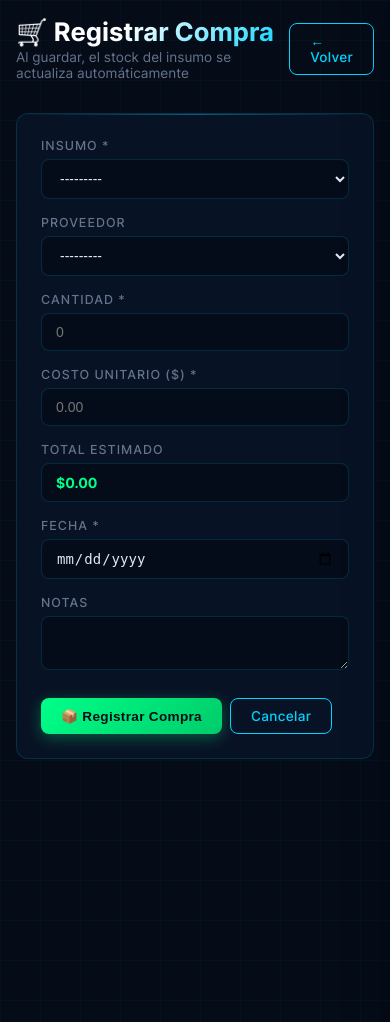
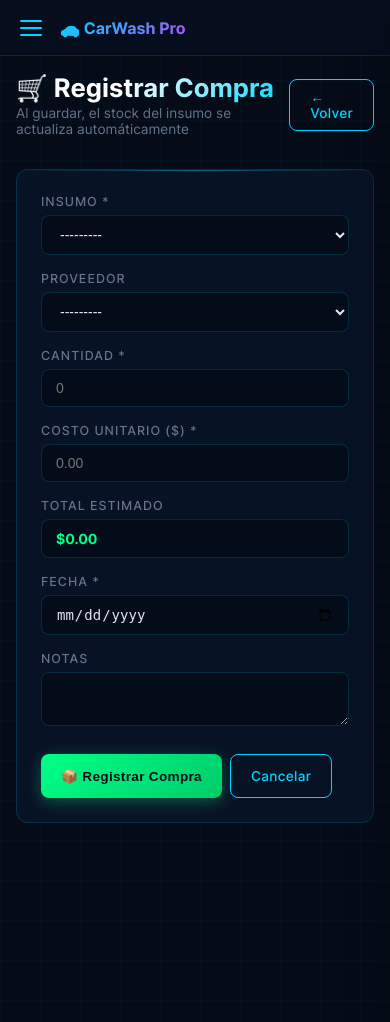
Before and after one commit to trejorinconluisangel-ship-it/Carwash, a Django app: page /compras/nueva/ in a window 390 px wide. Shown: the top 1022 px of the page. Run offline with Django 5.2, Linux system fonts and the light colour scheme; data that the repository does not hold is empty.

Commit message:
Add PWA support and mobile sidebar for iPhone
- apple-touch-icon.png and manifest.json for home screen install
- meta tags: apple-mobile-web-app-capable, viewport-fit=cover, theme-color
- Hamburger menu + sidebar overlay for screens <768px
- Touch-friendly targets, safe-area-inset for iPhone notch
- Help panel goes full-width on mobile

Co-Authored-By: Claude Sonnet 4.6 <noreply@anthropic.com>

```diff
--- a/static/css/carwash.css
+++ b/static/css/carwash.css
@@ -554,9 +554,91 @@ tbody td {
   .kpi-grid { grid-template-columns: repeat(2, 1fr); }
 }
 
-@media (max-width: 640px) {
-  .sidebar { display: none; }
-  .main { margin-left: 0; padding: 16px; }
+/* ── Mobile topbar + hamburger ────────────────────────── */
+.mobile-topbar {
+  display: none;
+  position: fixed;
+  top: 0; left: 0; right: 0;
+  height: 56px;
+  background: var(--bg-sidebar);
+  border-bottom: 1px solid var(--border);
+  z-index: 200;
+  align-items: center;
+  padding: 0 16px;
+  gap: 14px;
+}
+
+.mobile-title {
+  font-size: 1rem;
+  font-weight: 700;
+  background: linear-gradient(135deg, var(--cyan), var(--purple));
+  -webkit-background-clip: text;
+  -webkit-text-fill-color: transparent;
+  background-clip: text;
+}
+
+.hamburger {
+  background: none;
+  border: none;
+  cursor: pointer;
+  display: flex;
+  flex-direction: column;
+  gap: 5px;
+  padding: 4px;
+}
+.hamburger span {
+  display: block;
+  width: 22px;
+  height: 2px;
+  background: var(--cyan);
+  border-radius: 2px;
+  transition: var(--transition);
+}
+.hamburger.active span:nth-child(1) { transform: translateY(7px) rotate(45deg); }
+.hamburger.active span:nth-child(2) { opacity: 0; }
+.hamburger.active span:nth-child(3) { transform: translateY(-7px) rotate(-45deg); }
+
+.sidebar-overlay {
+  display: none;
+  position: fixed; inset: 0;
+  background: rgba(0,0,0,0.6);
+  z-index: 99;
+  backdrop-filter: blur(2px);
+}
+.sidebar-overlay.open { display: block; }
+
+@media (max-width: 768px) {
+  .mobile-topbar { display: flex; }
+
+  .sidebar {
+    left: -280px;
+    width: 260px;
+    transition: left 0.3s cubic-bezier(0.4,0,0.2,1);
+    z-index: 100;
+  }
+  .sidebar.open { left: 0; }
+
+  .main {
+    margin-left: 0;
+    padding: 72px 16px 100px;  /* top: espacio topbar, bottom: espacio help btn */
+  }
+
   .kpi-grid { grid-template-columns: 1fr 1fr; }
   .grid-2, .grid-3 { grid-template-columns: 1fr; }
+  .charts-grid { grid-template-columns: 1fr; }
+
+  /* Tablas: scroll horizontal */
+  .table-wrap { overflow-x: auto; -webkit-overflow-scrolling: touch; }
+  table { min-width: 500px; }
+
+  /* Botones touch-friendly */
+  .btn, button[type=submit] { min-height: 44px; }
+  .nav-item { padding: 14px 20px; }
+
+  /* Help panel full-width en móvil */
+  .help-panel { width: 100vw; right: -100vw; }
+
+  /* Safe area para iPhone con notch */
+  .main { padding-bottom: calc(100px + env(safe-area-inset-bottom)); }
+  .help-btn { bottom: calc(24px + env(safe-area-inset-bottom)); }
 }
--- a/templates/base.html
+++ b/templates/base.html
@@ -3,7 +3,14 @@
 <html lang="es">
 <head>
   <meta charset="UTF-8">
-  <meta name="viewport" content="width=device-width, initial-scale=1.0">
+  <meta name="viewport" content="width=device-width, initial-scale=1.0, viewport-fit=cover">
+  <meta name="apple-mobile-web-app-capable" content="yes">
+  <meta name="apple-mobile-web-app-status-bar-style" content="black-translucent">
+  <meta name="apple-mobile-web-app-title" content="CarWash Pro">
+  <meta name="mobile-web-app-capable" content="yes">
+  <meta name="theme-color" content="#050c18">
+  <link rel="apple-touch-icon" href="{% static 'apple-touch-icon.png' %}">
+  <link rel="manifest" href="{% static 'manifest.json' %}">
   <title>{% block title %}CarWash Pro{% endblock %} — AutoLavado</title>
   <link rel="stylesheet" href="{% static 'css/carwash.css' %}">
   <style>
@@ -149,6 +156,15 @@
   </nav>
 </aside>
 
+<!-- ══ TOPBAR MOBILE ═════════════════════════════════════ -->
+<div class="mobile-topbar">
+  <button class="hamburger" id="hamburger" aria-label="Menú">
+    <span></span><span></span><span></span>
+  </button>
+  <span class="mobile-title">🚗 CarWash Pro</span>
+</div>
+<div class="sidebar-overlay" id="sidebarOverlay"></div>
+
 <!-- ══ MAIN ════════════════════════════════════════════= -->
 <main class="main">
   {% if messages %}
@@ -286,6 +302,7 @@
 
 <script src="{% static 'js/chart.umd.min.js' %}"></script>
 <script>
+  // ── Help panel ────────────────────────────────────────
   const helpBtn     = document.getElementById('helpBtn');
   const helpPanel   = document.getElementById('helpPanel');
   const helpOverlay = document.getElementById('helpOverlay');
@@ -297,6 +314,34 @@
   helpBtn.addEventListener('click', openHelp);
   helpClose.addEventListener('click', closeHelp);
   helpOverlay.addEventListener('click', closeHelp);
+
+  // ── Sidebar hamburguesa (mobile) ──────────────────────
+  const sidebar        = document.querySelector('.sidebar');
+  const hamburger      = document.getElementById('hamburger');
+  const sidebarOverlay = document.getElementById('sidebarOverlay');
+
+  function openSidebar()  {
+    sidebar.classList.add('open');
+    sidebarOverlay.classList.add('open');
+    hamburger.classList.add('active');
+  }
+  function closeSidebar() {
+    sidebar.classList.remove('open');
+    sidebarOverlay.classList.remove('open');
+    hamburger.classList.remove('active');
+  }
+
+  hamburger.addEventListener('click', () => {
+    sidebar.classList.contains('open') ? closeSidebar() : openSidebar();
+  });
+  sidebarOverlay.addEventListener('click', closeSidebar);
+
+  // Cerrar sidebar al navegar (mobile)
+  document.querySelectorAll('.nav-item').forEach(el => {
+    el.addEventListener('click', () => {
+      if (window.innerWidth < 768) closeSidebar();
+    });
+  });
 </script>
 {% block extra_js %}{% endblock %}
 </body>
```
Also changed, not shown: static/apple-touch-icon.png (added), static/manifest.json (added).
